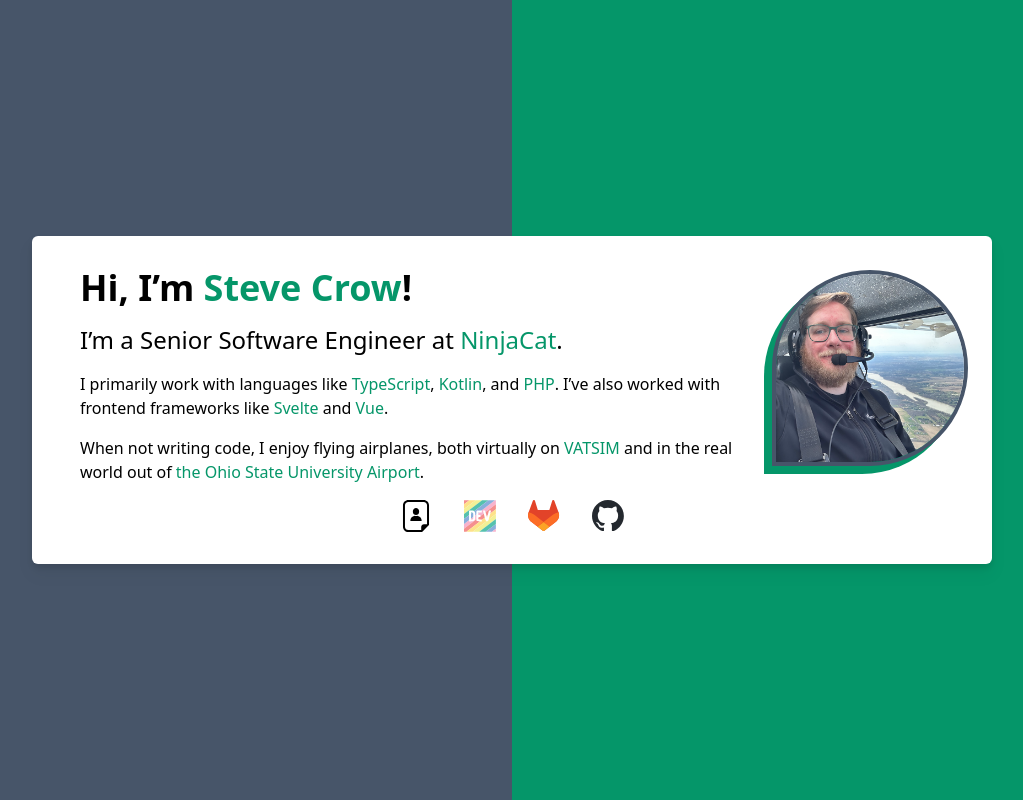
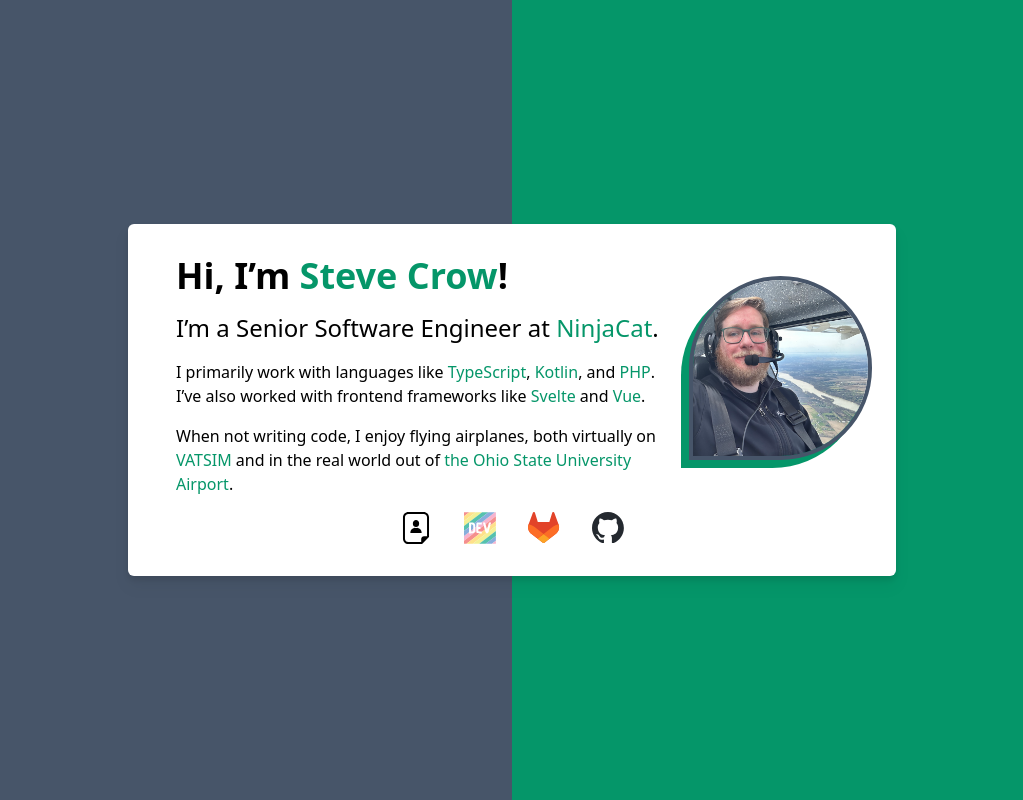
Before and after one commit to cr0wst/site, a SvelteKit app: page / in a window 1280 px wide. Shown: the whole page, without its empty margins (128-1151 px from the left). Built offline with nearby package versions, Linux system fonts and the light colour scheme.

Commit message:
fix some more width breakpoints

```diff
--- a/src/routes/+page.svelte
+++ b/src/routes/+page.svelte
@@ -25,16 +25,16 @@
 	];
 </script>
 
-<div class="w-full md:w-3/4 my-auto bg-white p-8 md:rounded-md md:drop-shadow-lg">
+<div class="w-full md:w-4/5 lg:w-3/5 lg:max-w-[990px] my-auto bg-white p-8 md:rounded-md md:drop-shadow-lg">
 	<div class="flex flex-col justify-between items-center space-y-4">
 		<div class="flex flex-col items-center justify-center md:space-y-0 md:space-x-4 space-y-4 md:flex-row-reverse">
 			<!-- Profile Image -->
 			<div
-				class="relative w-16 md:w-64 aspect-square bg-emerald-600 rounded-full rounded-bl-none flex items-center justify-center">
+				class="relative w-16 sm:w-64 aspect-square bg-emerald-600 rounded-full rounded-bl-none flex items-center justify-center">
 				<img
 					alt="Me"
 					src="/me.jpg"
-					class="absolute w-16 md:w-64 aspect-square rounded-full rounded-bl-none border-4 border-slate-600 -top-2 -right-2"
+					class="absolute w-16 sm:w-64 aspect-square rounded-full rounded-bl-none border-4 border-slate-600 -top-2 -right-2"
 				/>
 			</div>
 
```
